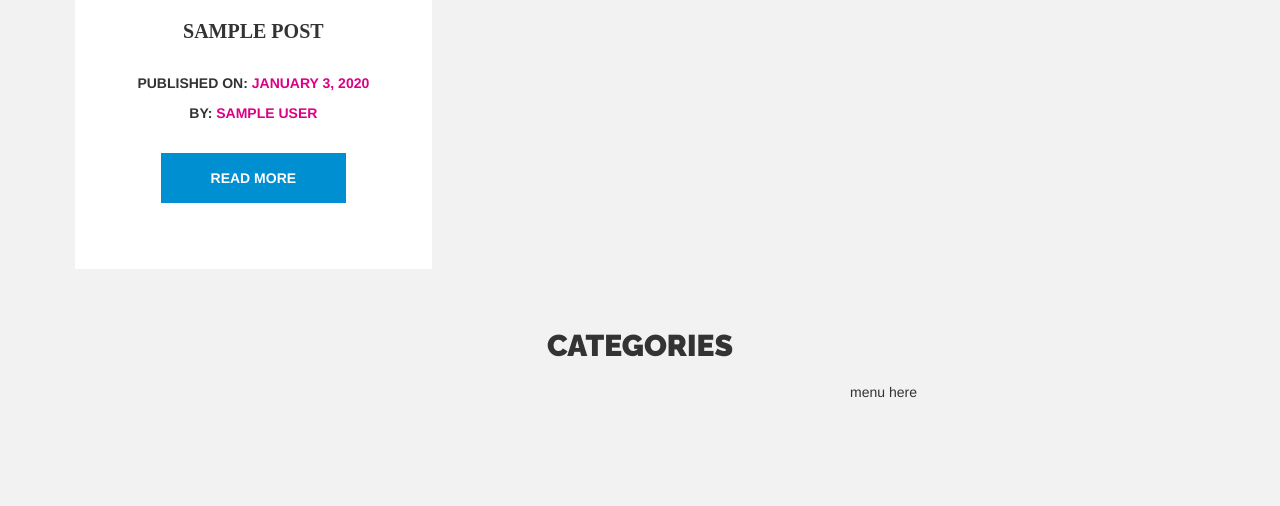
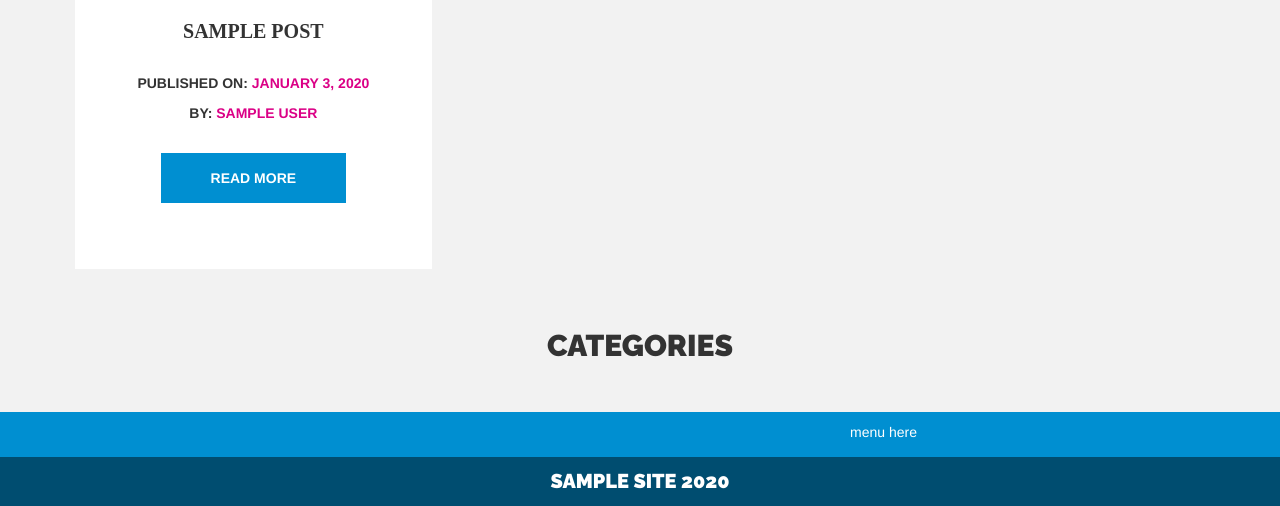
Before and after one commit to GabeValdivia/the-travel-blog, a WordPress theme: template themes/thetravelblog/front-page.php in a window 1280 px wide. Shown: the part 894-1400 px from the top of the page. Before the commit the page ends 1292 px from the top, so only its background shows below. Run offline with PHP 8.4 and a stand-in for WordPress, Linux system fonts and the light colour scheme; the site name, menu and one post (Sample post) are stand-ins, and other content is empty.

Commit message:
Add CSS styles to footer, footer About Us, footer Latest Entries. Add Copyright section below footer, pull in blog name and year via PHP

```diff
--- a/themes/thetravelblog/footer.php
+++ b/themes/thetravelblog/footer.php
@@ -12,6 +12,9 @@
                     </div>
                 </div>
             </div>
+            <p class="text-center site-info">
+                <?php bloginfo('name') ?> <?php echo date('Y'); ?>
+            </p>
 
         </footer>
         <?php wp_footer(); ?>
--- a/themes/thetravelblog/style.css
+++ b/themes/thetravelblog/style.css
@@ -206,12 +206,15 @@ section.categories div.category i {
 section.categories div.category:nth-child(1) i {
     color: #008fd1;
 }
+
 section.categories div.category:nth-child(2) i {
     color: #db0086;
 }
+
 section.categories div.category:nth-child(3) i {
     color: #9800d1;
 }
+
 section.categories div.category:nth-child(4) i {
     color: #eca300;
 }
@@ -224,10 +227,39 @@ section.categories div.category a {
     font-weight: 700;
     margin-bottom: 20px;
     text-transform: uppercase;
-
-
 }
 
 section.categories div.category a:hover {
     text-decoration: none;
 }
+
+/* Footer Styles */
+footer {
+    background-color: #008fd1;
+    padding: 10px 0 0 0;
+    margin-top: 30px;
+    color: #fff;
+    text-align: justify;
+}
+
+footer a,
+footer a:hover {
+    color: #fff;
+    text-decoration: none;
+
+}
+
+footer .widget_recent_entries li {
+    list-style: none;
+    margin-bottom: 10px;
+}
+
+footer .site-info {
+    font-family: 'Raleway', sans-serif;
+    font-size: 20px;
+    background-color: #004d70;
+    margin: 0;
+    padding: 10px 0;
+    text-transform: uppercase;
+    margin-top: 15px;
+}
```
